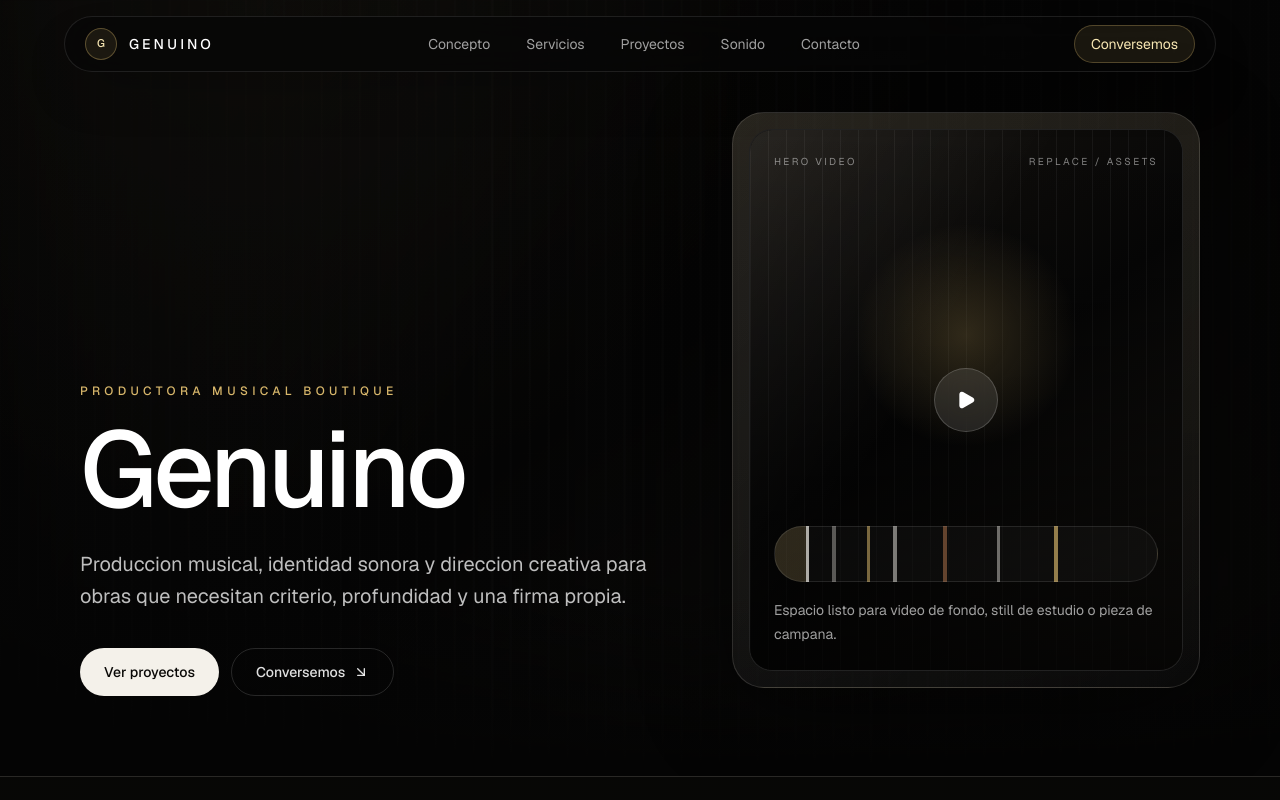
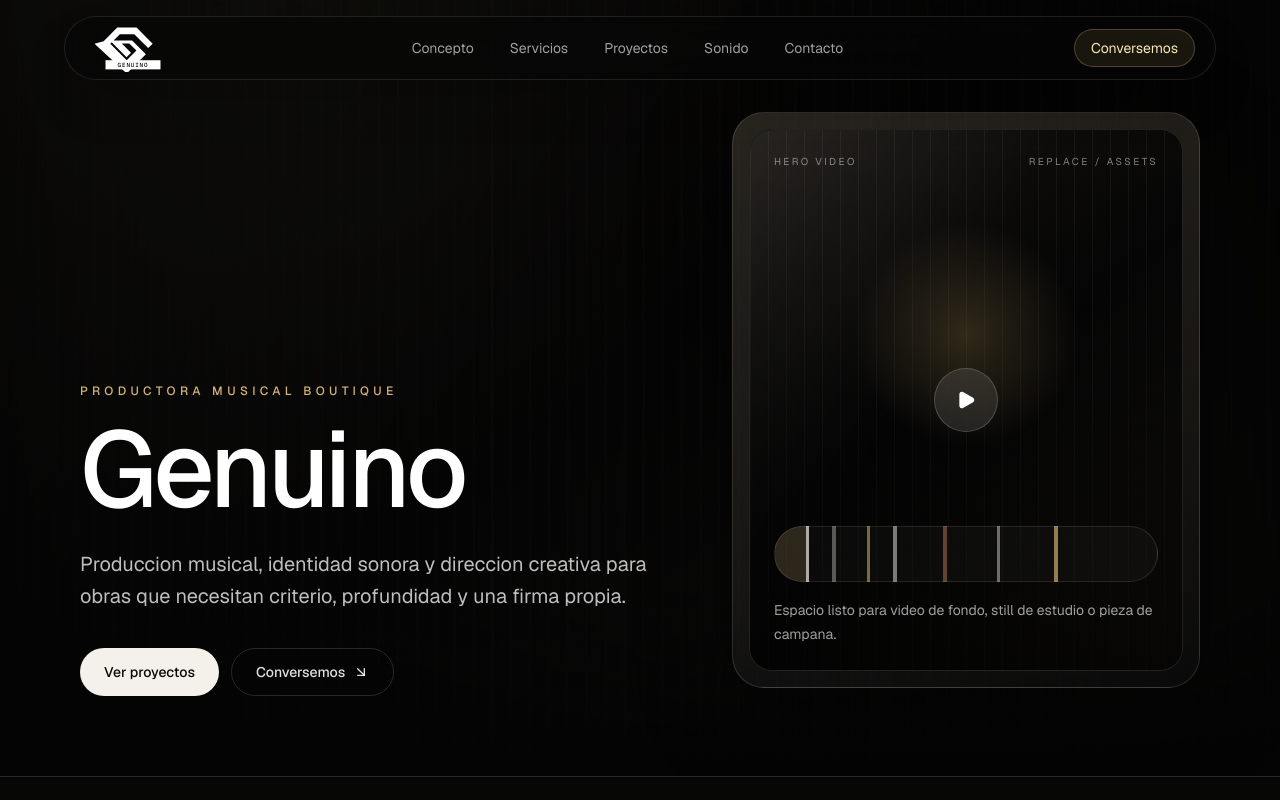
Before and after one commit to hhios1618-pixel/genuino, a Next.js app: page / in a window 1280 px wide. Shown: the top 800 px of the page. Built offline with nearby package versions, Linux system fonts and the light colour scheme.

Commit message:
Add official Genuino logo

```diff
--- a/src/components/Footer.tsx
+++ b/src/components/Footer.tsx
@@ -1,3 +1,4 @@
+import GenuinoLogo from "@/components/GenuinoLogo";
 import { footerLinks } from "@/data/site";
 
 export default function Footer() {
@@ -5,7 +6,7 @@ export default function Footer() {
     <footer className="border-t hairline bg-[#050505] py-10">
       <div className="section-shell flex flex-col gap-6 text-sm text-white/48 md:flex-row md:items-center md:justify-between">
         <div>
-          <p className="font-medium tracking-[0.22em] text-white">GENUINO</p>
+          <GenuinoLogo className="h-24 w-44 text-white" />
           <p className="mt-2">Productora musical boutique. Santiago / remoto.</p>
         </div>
         <div className="flex flex-wrap gap-4">
--- /dev/null
+++ b/src/components/GenuinoLogo.tsx
@@ -0,0 +1,43 @@
+type GenuinoLogoProps = {
+  className?: string;
+  showWordmark?: boolean;
+};
+
+export default function GenuinoLogo({
+  className = "",
+  showWordmark = true,
+}: GenuinoLogoProps) {
+  return (
+    <svg
+      viewBox={showWordmark ? "0 0 420 220" : "0 0 260 170"}
+      role="img"
+      aria-label="Genuino"
+      className={className}
+      fill="none"
+      xmlns="http://www.w3.org/2000/svg"
+    >
+      <path
+        d="M114 86 190 10h108l90 90-25 25-78-78h-80L151 101l92 92 54-54-40-40h-42l52 52-25 25-93-93h124l77 77-107 107L63 101 114 86Z"
+        fill="currentColor"
+        transform={showWordmark ? "translate(-18 8) scale(.82)" : "translate(-44 -4) scale(.94)"}
+      />
+      {showWordmark ? (
+        <g transform="translate(84 166)">
+          <rect width="252" height="42" fill="currentColor" />
+          <text
+            x="126"
+            y="30"
+            textAnchor="middle"
+            fontFamily="Geist Mono, ui-monospace, monospace"
+            fontSize="27"
+            fontWeight="500"
+            letterSpacing="4"
+            fill="var(--background)"
+          >
+            GENUINO
+          </text>
+        </g>
+      ) : null}
+    </svg>
+  );
+}
--- a/src/components/Navbar.tsx
+++ b/src/components/Navbar.tsx
@@ -2,6 +2,7 @@
 
 import { Menu, X } from "lucide-react";
 import { useState } from "react";
+import GenuinoLogo from "@/components/GenuinoLogo";
 import { navItems } from "@/data/site";
 
 export default function Navbar() {
@@ -9,12 +10,12 @@ export default function Navbar() {
 
   return (
     <header className="fixed inset-x-0 top-4 z-50 px-4">
-      <nav className="mx-auto flex h-14 max-w-6xl items-center justify-between rounded-full border border-white/10 bg-[#070707]/70 px-4 text-sm text-white/82 shadow-2xl shadow-black/25 backdrop-blur-xl sm:px-5">
-        <a href="#inicio" className="flex items-center gap-3" aria-label="Ir al inicio">
-          <span className="grid size-8 place-items-center rounded-full border border-[#d8b76b]/35 bg-[#d8b76b]/10 text-[11px] font-medium text-[#f8e7b3]">
-            G
-          </span>
-          <span className="font-medium tracking-[0.22em] text-white">GENUINO</span>
+      <nav className="mx-auto flex h-16 max-w-6xl items-center justify-between rounded-full border border-white/10 bg-[#070707]/70 px-4 text-sm text-white/82 shadow-2xl shadow-black/25 backdrop-blur-xl sm:px-5">
+        <a href="#inicio" className="flex items-center" aria-label="Ir al inicio">
+          <GenuinoLogo
+            className="h-12 w-24 text-white transition hover:text-[#f8e7b3]"
+          />
+          <span className="sr-only">Genuino</span>
         </a>
 
         <div className="hidden items-center gap-1 md:flex">
```
Also changed, not shown: public/genuino-logo.svg (added).
